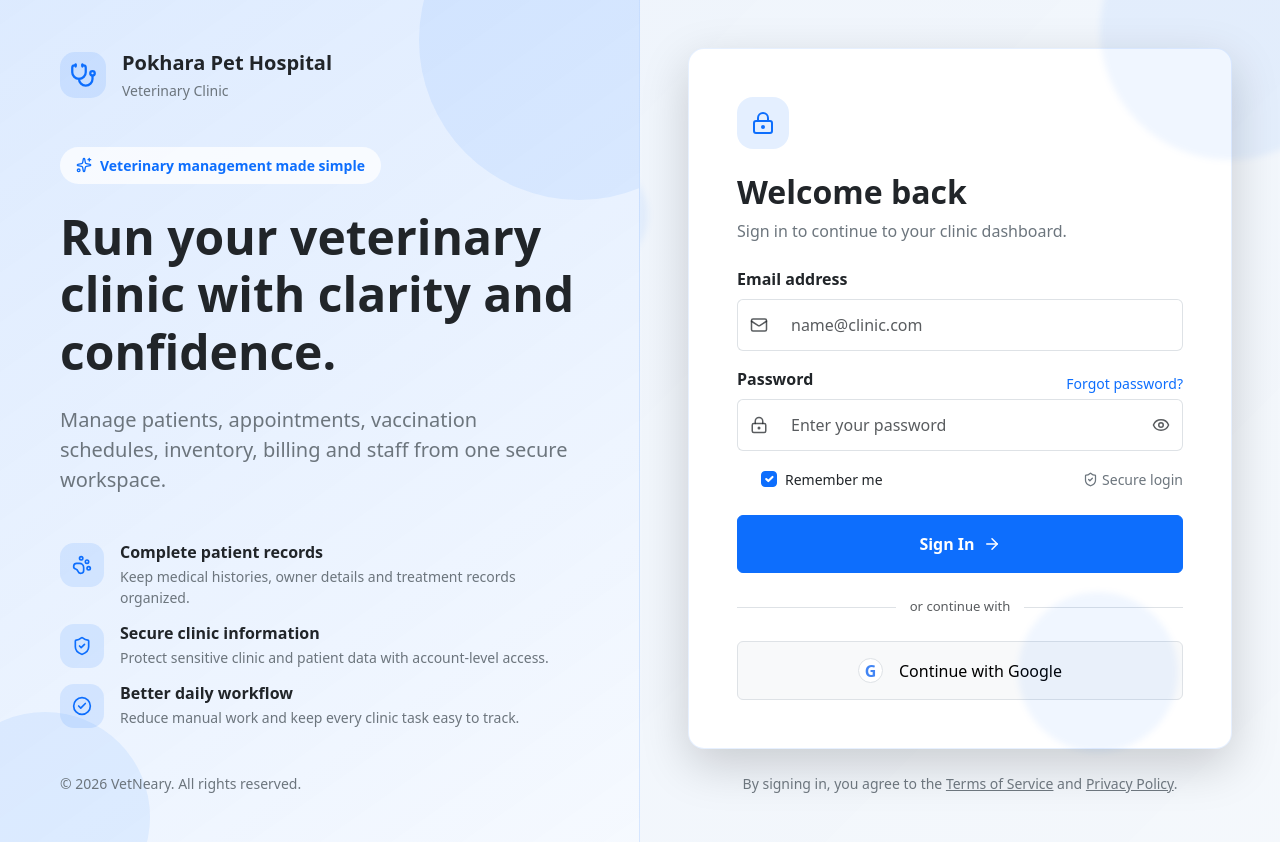
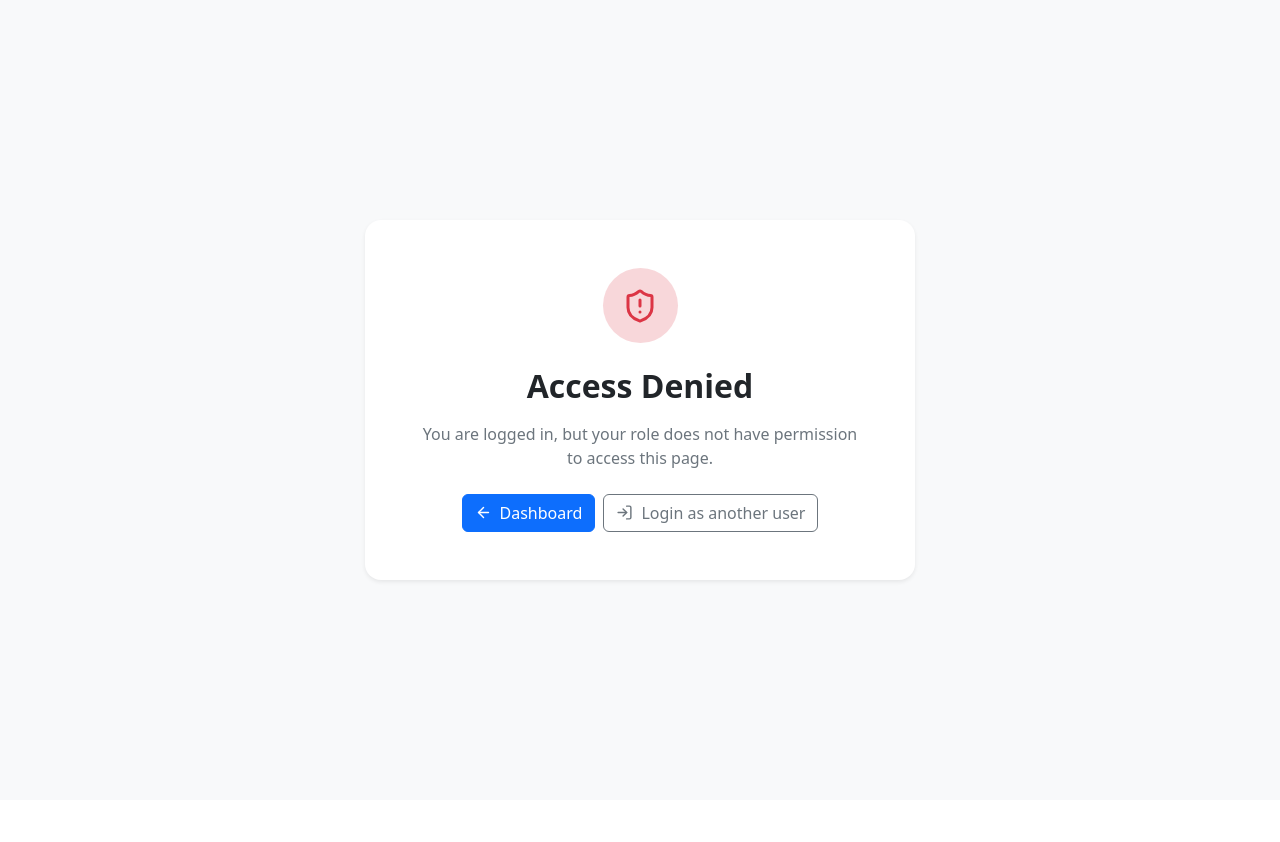
Before and after one commit to Sijan-chhetri/Gandaki_vet_frontend, a React (Create React App) app: page /unauthorized in a window 1280 px wide. Before the commit this address led to /login. After the commit the page ends 800 px from the top, so only its background shows below. Built offline with nearby package versions, Linux system fonts and the light colour scheme; no server answers.

Commit message:
Check once

```diff
--- a/src/App.js
+++ b/src/App.js
@@ -21,6 +21,7 @@ import Settings from "./components/setting/Settings";
 import CustomerSupport from "./components/customerSupport/CustomerSupport";
 import Services from "./components/services/Services";
 import Unauthorized from "./components/common/Unauthorized";
+import NotFound from "./components/common/NotFound";
 import PrescriptionForm from "./components/prescriptions/PrescriptionForm"
 
 import Login from "./auth/Login";
@@ -104,23 +105,7 @@ const INVENTORY_ROLES = [
   ROLES.INVENTORY_MANAGER,
 ];
 
-/* -------------------------------------------------------------------------- */
-/*                                Not found                                   */
-/* -------------------------------------------------------------------------- */
 
-function NotFound() {
-  return (
-    <div className="text-center py-5">
-      <h1 className="display-3 fw-bold">
-        404
-      </h1>
-
-      <p className="text-secondary">
-        Page not found.
-      </p>
-    </div>
-  );
-}
 
 /* -------------------------------------------------------------------------- */
 /*                                    App                                     */
@@ -129,14 +114,21 @@ function NotFound() {
 function App() {
   return (
     <Routes>
-      {/* Public route */}
+      {/* ================= PUBLIC ================= */}
 
       <Route
         path="/login"
         element={<Login />}
       />
 
-      {/* Authenticated application shell */}
+      {/* Role permission error */}
+
+      <Route
+        path="/unauthorized"
+        element={<Unauthorized />}
+      />
+
+      {/* ================= PROTECTED ================= */}
 
       <Route
         element={
@@ -147,7 +139,7 @@ function App() {
       >
         <Route element={<MainShell />}>
           <Route
-            path="/"
+            index
             element={
               <Navigate
                 to="/dashboard"
@@ -156,10 +148,8 @@ function App() {
             }
           />
 
-          {/* Dashboard */}
-
           <Route
-            path="/dashboard"
+            path="dashboard"
             element={<Dashboard />}
           />
 
@@ -175,7 +165,7 @@ function App() {
             }
           >
             <Route
-              path="/owners"
+              path="owners"
               element={<PetOwners />}
             />
           </Route>
@@ -192,7 +182,7 @@ function App() {
             }
           >
             <Route
-              path="/patients"
+              path="patients"
               element={<Patients />}
             />
           </Route>
@@ -209,29 +199,29 @@ function App() {
             }
           >
             <Route
-              path="/appointments"
+              path="appointments"
               element={<Appointments />}
             />
           </Route>
 
-
+          {/* Prescription */}
 
           <Route
             element={
               <ProtectedRoute
-                allowedRoles={
-                   ROLES.VETERINARIAN
-                }
+                allowedRoles={[
+                  ROLES.VETERINARIAN,
+                ]}
               />
             }
           >
-           <Route
-            path="prescriptions/new/:appointmentId"
-            element={<PrescriptionForm />}
-          />
+            <Route
+              path="prescriptions/new/:appointmentId"
+              element={
+                <PrescriptionForm />
+              }
+            />
           </Route>
-
-
 
           {/* Services */}
 
@@ -245,7 +235,7 @@ function App() {
             }
           >
             <Route
-              path="/services"
+              path="services"
               element={<Services />}
             />
           </Route>
@@ -262,7 +252,7 @@ function App() {
             }
           >
             <Route
-              path="/staff"
+              path="staff"
               element={<StaffList />}
             />
           </Route>
@@ -279,7 +269,7 @@ function App() {
             }
           >
             <Route
-              path="/sales"
+              path="sales"
               element={<Sales />}
             />
           </Route>
@@ -296,7 +286,7 @@ function App() {
             }
           >
             <Route
-              path="/purchases"
+              path="purchases"
               element={<Purchases />}
             />
           </Route>
@@ -313,7 +303,7 @@ function App() {
             }
           >
             <Route
-              path="/event"
+              path="event"
               element={<Events />}
             />
           </Route>
@@ -330,7 +320,7 @@ function App() {
             }
           >
             <Route
-              path="/vaccination"
+              path="vaccination"
               element={<Vaccination />}
             />
           </Route>
@@ -347,7 +337,7 @@ function App() {
             }
           >
             <Route
-              path="/inventory"
+              path="inventory"
               element={<Inventory />}
             />
           </Route>
@@ -364,47 +354,23 @@ function App() {
             }
           >
             <Route
-              path="/settings"
+              path="settings"
               element={<Settings />}
             />
           </Route>
 
-          {/* Customer support */}
+          {/* Support */}
 
           <Route
+            path="support"
             element={
-              <ProtectedRoute
-                allowedRoles={
-                  ALL_ROLES
-                }
-              />
+              <CustomerSupport />
             }
-          >
-            <Route
-              path="/support"
-              element={
-                <CustomerSupport />
-              }
-            />
-          </Route>
-
-          {/* Unauthorized */}
-
-          <Route
-            path="/unauthorized"
-            element={<Unauthorized />}
-          />
-
-          {/* Protected 404 */}
-
-          <Route
-            path="*"
-            element={<NotFound />}
           />
         </Route>
       </Route>
 
-      {/* Public fallback */}
+      {/* ================= 404 ================= */}
 
       <Route
         path="*"
--- /dev/null
+++ b/src/components/common/NotFound.jsx
@@ -0,0 +1,128 @@
+import {
+  ArrowLeft,
+  Home,
+  SearchX,
+} from "lucide-react";
+
+import { useNavigate } from "react-router-dom";
+
+function NotFound() {
+  const navigate = useNavigate();
+
+  const token =
+    localStorage.getItem("accessToken") ||
+    localStorage.getItem("token");
+
+  return (
+    <div
+      className="
+        min-vh-100
+        d-flex
+        align-items-center
+        justify-content-center
+        bg-light
+        px-3
+      "
+    >
+      <div
+        className="text-center"
+        style={{
+          maxWidth: "550px",
+        }}
+      >
+        <div
+          className="
+            d-inline-flex
+            align-items-center
+            justify-content-center
+            rounded-circle
+            bg-primary-subtle
+            text-primary
+            mb-4
+          "
+          style={{
+            width: "80px",
+            height: "80px",
+          }}
+        >
+          <SearchX size={38} />
+        </div>
+
+        <h1
+          className="
+            display-1
+            fw-bold
+            mb-0
+          "
+        >
+          404
+        </h1>
+
+        <h3 className="fw-bold mb-3">
+          Page not found
+        </h3>
+
+        <p className="text-secondary mb-4">
+          The page you are looking for does not
+          exist or may have been moved.
+        </p>
+
+        <div
+          className="
+            d-flex
+            justify-content-center
+            flex-wrap
+            gap-2
+          "
+        >
+          <button
+            type="button"
+            className="
+              btn
+              btn-outline-secondary
+              d-flex
+              align-items-center
+              gap-2
+            "
+            onClick={() =>
+              navigate(-1)
+            }
+          >
+            <ArrowLeft size={17} />
+
+            Go back
+          </button>
+
+          <button
+            type="button"
+            className="
+              btn
+              btn-primary
+              d-flex
+              align-items-center
+              gap-2
+            "
+            onClick={() =>
+              navigate(
+                token
+                  ? "/dashboard"
+                  : "/login",
+                {
+                  replace: true,
+                },
+              )
+            }
+          >
+            <Home size={17} />
+
+            {token
+              ? "Dashboard"
+              : "Login"}
+          </button>
+        </div>
+      </div>
+    </div>
+  );
+}
+
+export default NotFound;
--- a/src/components/common/Unauthorized.jsx
+++ b/src/components/common/Unauthorized.jsx
@@ -1,5 +1,6 @@
 import {
   ArrowLeft,
+  LogIn,
   ShieldAlert,
 } from "lucide-react";
 
@@ -8,19 +9,38 @@ import { useNavigate } from "react-router-dom";
 function Unauthorized() {
   const navigate = useNavigate();
 
+  const handleLogin = () => {
+    localStorage.removeItem("accessToken");
+    localStorage.removeItem("token");
+    localStorage.removeItem("user");
+
+    navigate("/login", {
+      replace: true,
+    });
+  };
+
   return (
-    <div className="container py-5">
+    <div
+      className="
+        min-vh-100
+        d-flex
+        align-items-center
+        justify-content-center
+        bg-light
+        px-3
+      "
+    >
       <div
         className="
           card
           border-0
           shadow-sm
           rounded-4
-          mx-auto
           text-center
+          w-100
         "
         style={{
-          maxWidth: "560px",
+          maxWidth: "550px",
         }}
       >
         <div className="card-body p-5">
@@ -35,28 +55,37 @@ function Unauthorized() {
               mb-4
             "
             style={{
-              width: "72px",
-              height: "72px",
+              width: "75px",
+              height: "75px",
             }}
           >
-            <ShieldAlert size={34} />
+            <ShieldAlert size={36} />
           </div>
 
-          <h2 className="fw-bold">
-            Access denied
+          <h2 className="fw-bold mb-3">
+            Access Denied
           </h2>
 
           <p className="text-secondary mb-4">
-            Your account does not have
-            permission to access this page.
+            You are logged in, but your role
+            does not have permission to access
+            this page.
           </p>
 
+          <div
+            className="
+              d-flex
+              justify-content-center
+              flex-wrap
+              gap-2
+            "
+          >
             <button
               type="button"
               className="
                 btn
                 btn-primary
-              d-inline-flex
+                d-flex
                 align-items-center
                 gap-2
               "
@@ -67,8 +96,26 @@ function Unauthorized() {
               }
             >
               <ArrowLeft size={17} />
-            Return to dashboard
+
+              Dashboard
             </button>
+
+            <button
+              type="button"
+              className="
+                btn
+                btn-outline-secondary
+                d-flex
+                align-items-center
+                gap-2
+              "
+              onClick={handleLogin}
+            >
+              <LogIn size={17} />
+
+              Login as another user
+            </button>
+          </div>
         </div>
       </div>
     </div>
--- a/src/config/api.js
+++ b/src/config/api.js
@@ -1,7 +1,7 @@
 // src/config/api.js
 
+export const API_BASE_URL =
+  import.meta.env.VITE_API_BASE_URL || "https://vetbackend-myme.onrender.com/api/v1";
+
 // export const API_BASE_URL =
-//   import.meta.env.VITE_API_BASE_URL || "https://vetbackend-myme.onrender.com/api/v1";
-
-export const API_BASE_URL =
-  import.meta.env.VITE_API_BASE_URL || "http://localhost:5001/api/v1";
+//   import.meta.env.VITE_API_BASE_URL || "http://localhost:5001/api/v1";
```
Lines whose indentation alone changed are shown as unchanged.
